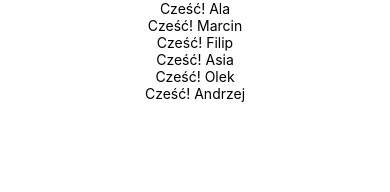
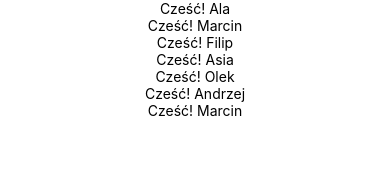
Before and after one commit to MarcinDrossel/marcinapp, a React Native app: screen / in a window 390 px wide. Shown: the top 192 px of the page. Built offline with nearby package versions, Linux system fonts and the light colour scheme.

Commit message:
add new greetings

```diff
--- a/App.js
+++ b/App.js
@@ -19,6 +19,7 @@ export default class HelloWorldApp extends Component {
       <Greeting name='Asia' />
       <Greeting name='Olek' />
       <Greeting name='Andrzej' />
+      <Greeting name='Marcin' />
     </View>
   );
  };
```
